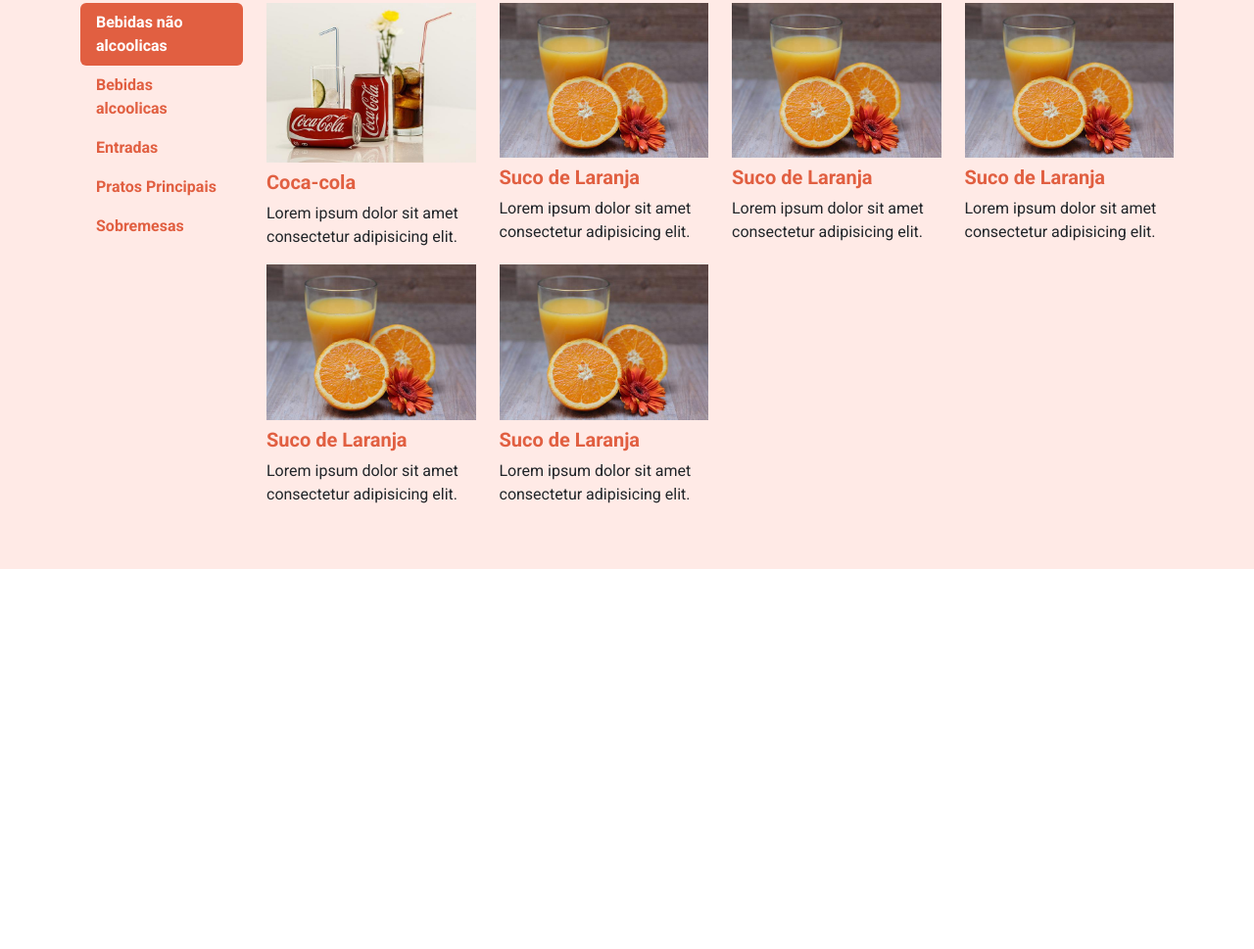
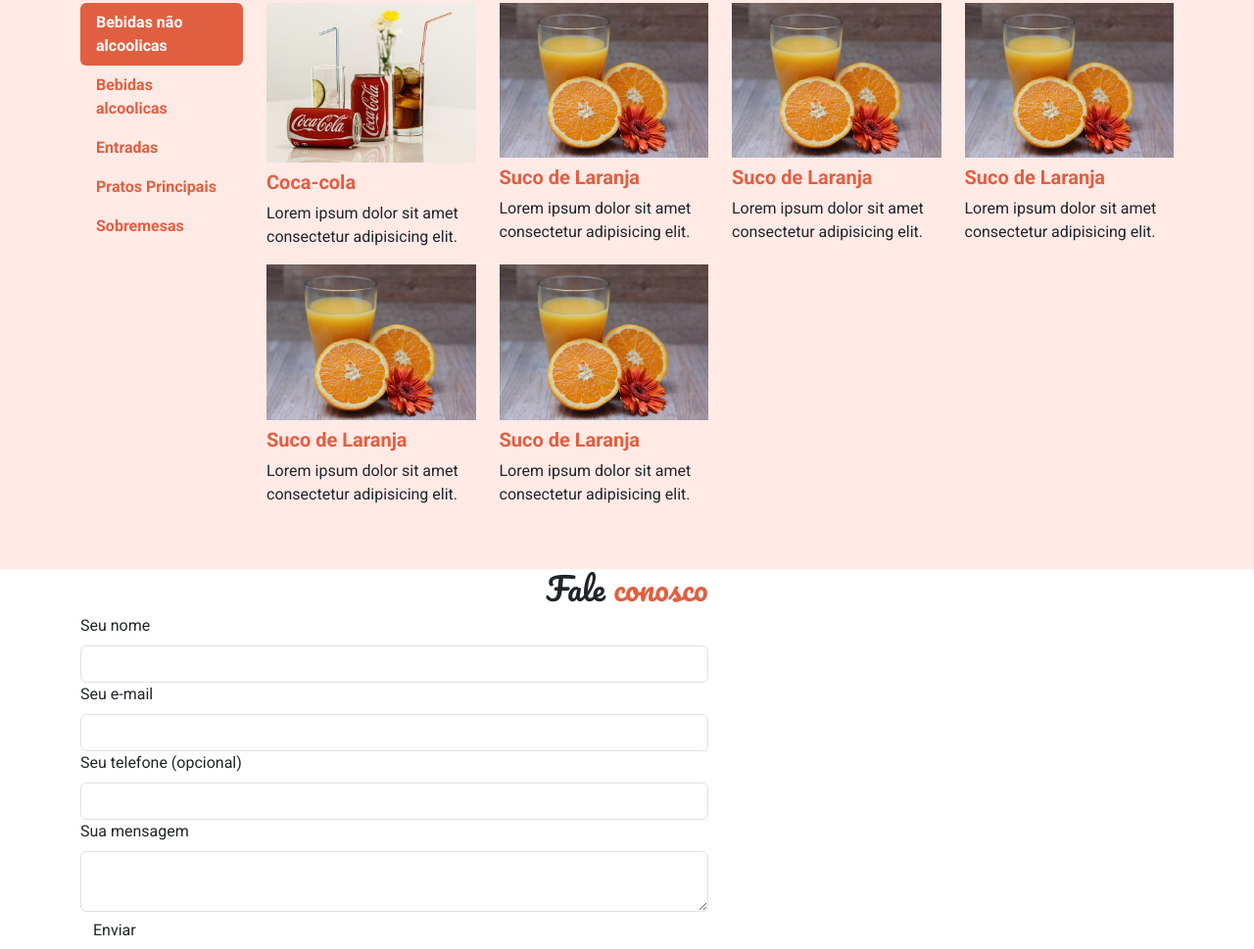
Before and after one commit to CleitonLahm/restaurante_bom_apetite, a plain HTML site: page index.html in a window 1280 px wide. Shown: the part 2036-3005 px from the top of the page at 98% size. Before the commit the page ends 2617 px from the top, so only its background shows below. Drawn offline with nearby package versions, Linux system fonts and the light colour scheme.

Commit message:
Update index.html

```diff
--- a/index.html
+++ b/index.html
@@ -394,7 +394,43 @@
                                 </div>
                             </div>
                         </div>
-    </div>
+    </section>
+
+          <section id="fale-conosco">
+            <div class="container">
+              <div class="row">
+                <h2 class="section-tittle text-center">Fale <span>conosco</span></h2>
+              </div>
+              <div class="row">
+                <div class="col-md-7">
+                  <form>
+                    <div>
+                      <label for="nome" class="form-label">Seu nome</label>
+                      <input type="text" id="nome" class="form-control">
+                    </div>
+                    <div>
+                      <label for="email" class="form-label">Seu e-mail</label>
+                      <input type="email" id="email" class="form-control">
+                    </div>
+                    <div>
+                      <label for="telefone" class="form-label">Seu telefone (opcional)</label>
+                      <input type="tel" id="telefone" class="form-control">
+                    </div>
+                    <div>
+                      <label for="mensagem" class="form-label">Sua mensagem</label>
+                      <textarea id="mensagem" class="form-control"></textarea>
+                      <button type="submit" class="btn">Enviar</button>
+                    </div>
+                  </form>
+                </div>
+              </div>
+            </div>
+          </section>
+
+
+
+
+        </div>
     <script src="https://cdn.jsdelivr.net/npm/bootstrap@5.3.0-alpha3/dist/js/bootstrap.bundle.min.js
   "></script>
   </body>
```
